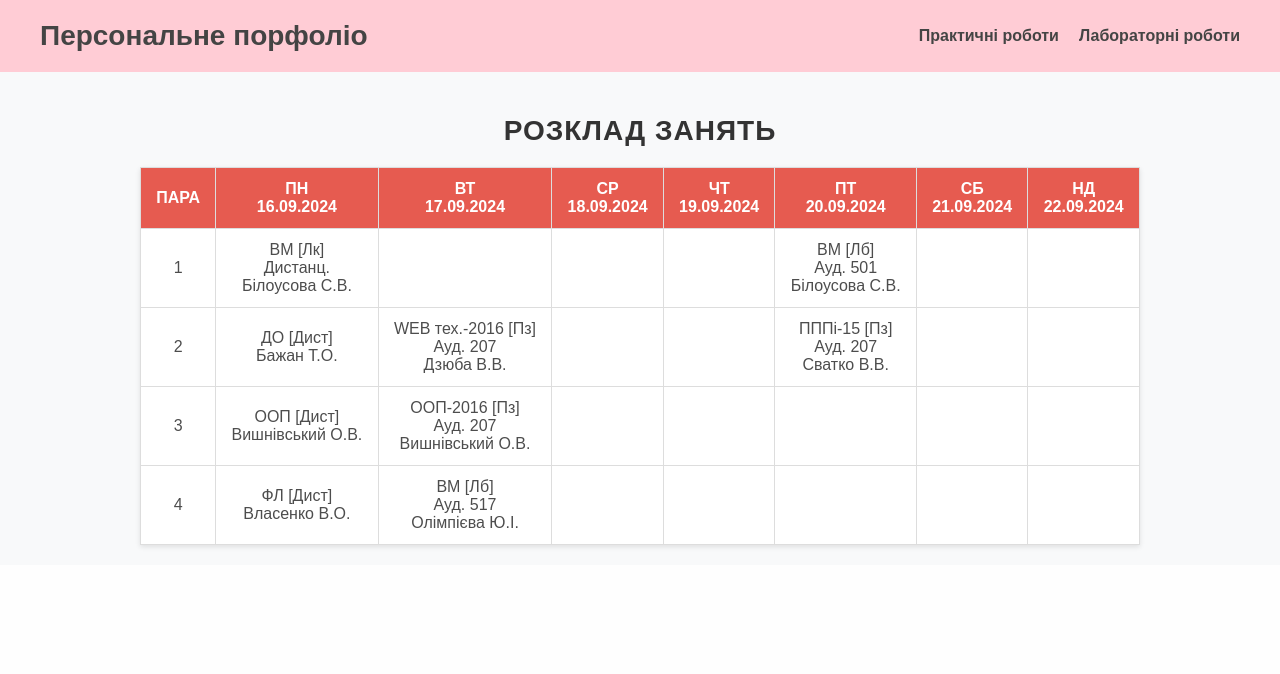
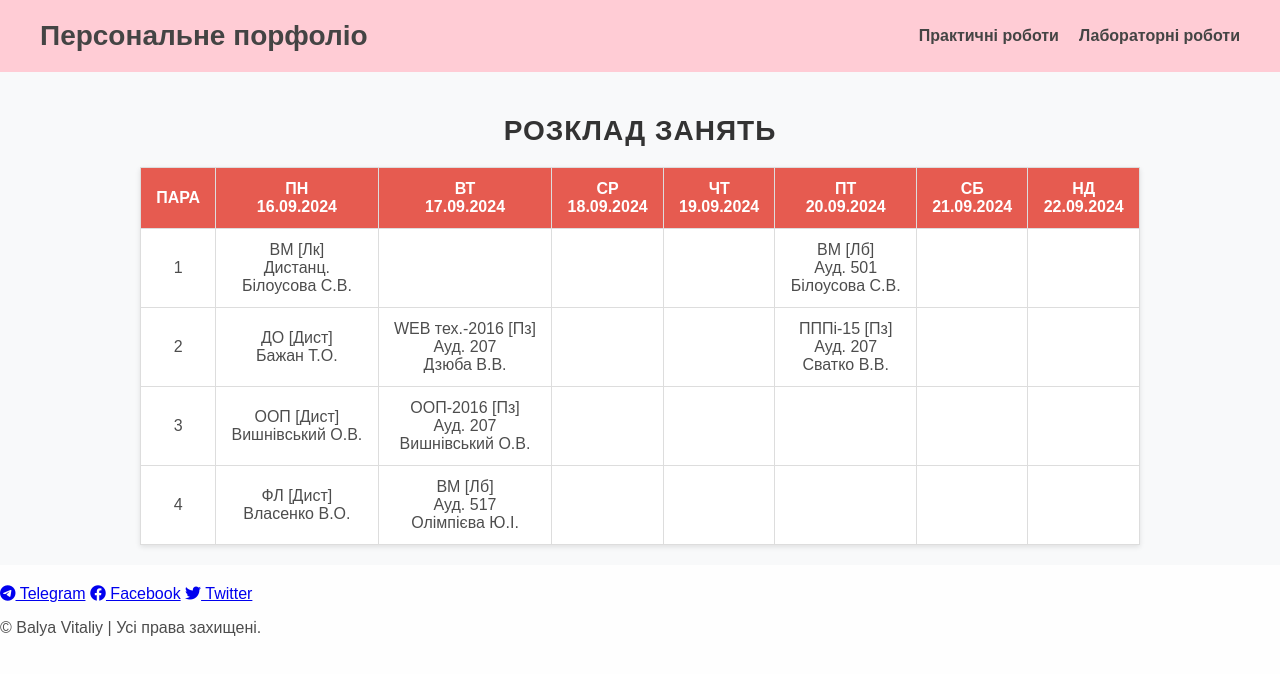
Before and after one commit to schizopren1/Web-figma, a plain HTML site: page schedule.html in a window 1280 px wide. Drawn offline with Linux system fonts and the light colour scheme.

Commit message:
Update schedule.html

```diff
--- a/schedule.html
+++ b/schedule.html
@@ -5,8 +5,9 @@
   <meta name="viewport" content="width=device-width, initial-scale=1.0">
   <title>Розклад</title>
   <link rel="stylesheet" href="styles.css">
+  <link rel="stylesheet" href="https://cdnjs.cloudflare.com/ajax/libs/font-awesome/6.0.0/css/all.min.css">
 </head>
-<body>
+<body class="practical-page">
   <header class="header">
     <nav class="navbar">
       <a href="index.html" class="logo">Персональне порфоліо</a>
@@ -19,7 +20,9 @@
   <main>
 
     <section id="timetable">
+      <div class="space">
         <h2>Розклад занять</h2>
+        </div>
         <table border="1" cellspacing="0" cellpadding="5">
             <thead>
                 <tr>
@@ -78,5 +81,13 @@
         </table>
     </section>
   </main>
+  <footer>
+    <div class="social-icons">
+        <a href="https://t.me/your_telegram_username" target="_blank" rel="noopener noreferrer"><i class="fab fa-telegram"></i> Telegram</a>
+        <a href="https://www.facebook.com/your_facebook_profile" target="_blank" rel="noopener noreferrer"><i class="fab fa-facebook"></i> Facebook</a>
+        <a href="https://twitter.com/your_twitter_username" target="_blank" rel="noopener noreferrer"><i class="fab fa-twitter"></i> Twitter</a>
+    </div>
+    <p>© Balya Vitaliy | Усі права захищені.</p>
+</footer>
 </body>
 </html>
```
